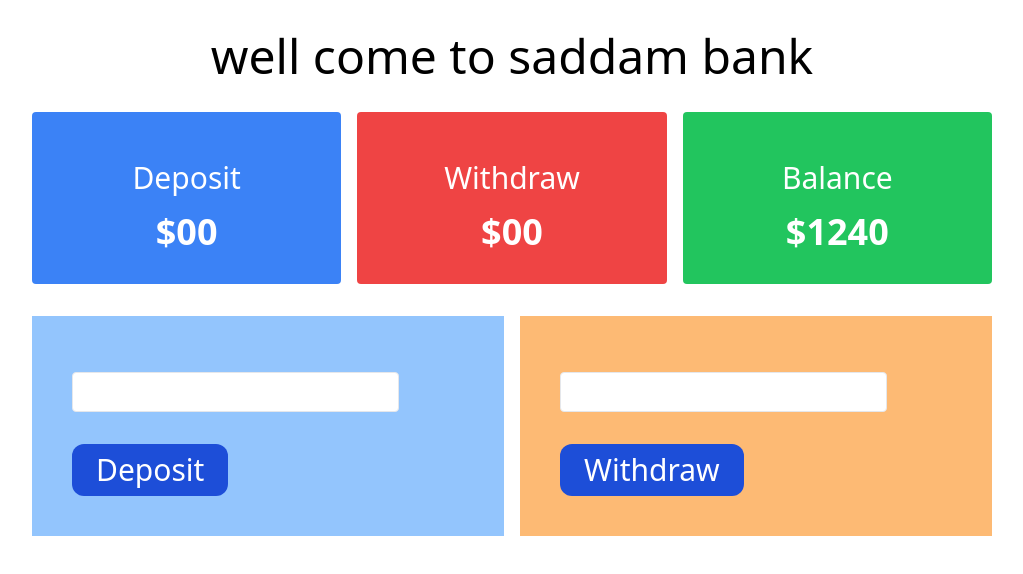
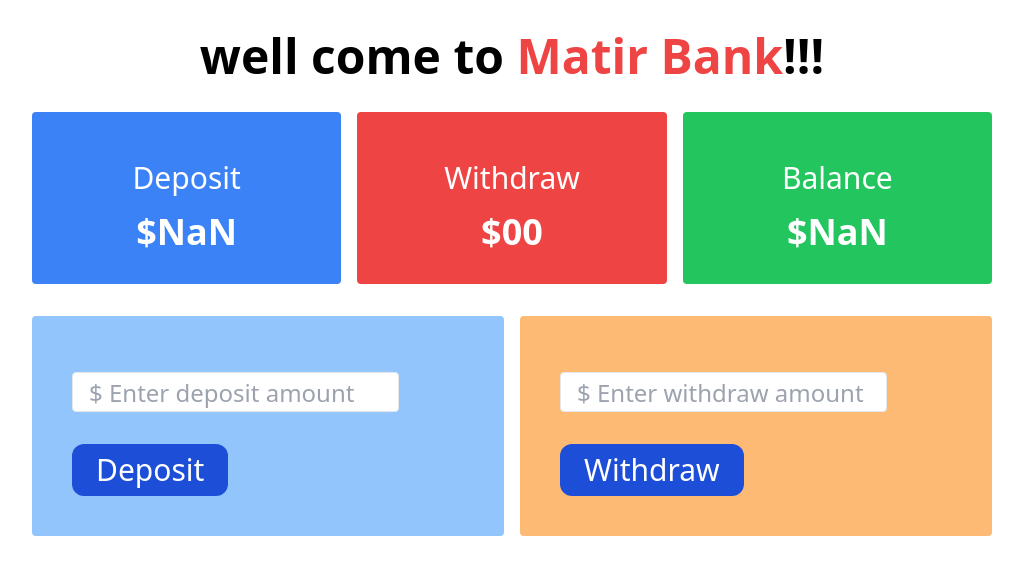
Before and after one commit to saddamhosan/my-bank, a plain HTML site: page banking.html in a window 1280 px wide. Both pictures are taken after a click on the button "Deposit". Shown: the whole page, without its empty margins (128-1151 px from the left). Drawn offline with nearby package versions, Linux system fonts and the light colour scheme.

Commit message:
finished

```diff
--- a/banking.html
+++ b/banking.html
@@ -9,27 +9,32 @@
     <title>Document</title>
   </head>
   <body>
-    <h1 class="text-5xl text-center my-8">well come to saddam bank</h1>
+    <h1 class="text-5xl text-center my-8 font-bold">
+      well come to <span class="text-red-500">Matir Bank</span>!!!
+    </h1>
     <section class="w-3/4 mx-auto">
       <div class="grid grid-cols-3 gap-4 text-white">
         <div class="bg-blue-500 text-center py-8 rounded">
           <h2 class="text-3xl font-medium my-4">Deposit</h2>
-          <h1 class="text-4xl font-semibold">$<span>00</span></h1>
+          <h1 class="text-4xl font-semibold">$<span id="deposit">00</span></h1>
         </div>
         <div class="bg-red-500 text-center py-8 rounded">
           <h2 class="text-3xl font-medium my-4">Withdraw</h2>
-          <h1 class="text-4xl font-semibold">$<span>00</span></h1>
+          <h1 class="text-4xl font-semibold">$<span id="withdraw">00</span></h1>
         </div>
         <div class="bg-green-500 text-center py-8 rounded">
           <h2 class="text-3xl font-medium my-4">Balance</h2>
-          <h1 class="text-4xl font-semibold">$<span>1240</span></h1>
+          <h1 class="text-4xl font-semibold">
+            $<span id="balance">1240</span>
+          </h1>
         </div>
       </div>
       <div class="grid grid-cols-2 gap-4">
-        <div class="my-8 bg-blue-300 p-10">
+        <div class="my-8 bg-blue-300 p-10 rounded">
           <input
-            class="block h-10 w-5/6 my-4 border rounded"
+            class="block h-10 w-5/6 my-4 border rounded pl-4 text-2xl"
             type="number"
+            placeholder="$ Enter deposit amount"
             id="deposit-field"
           />
           <button
@@ -39,11 +44,12 @@
             Deposit
           </button>
         </div>
-        <div class="my-8 bg-orange-300 p-10">
+        <div class="my-8 bg-orange-300 p-10 rounded">
           <input
-            class="block h-10 w-5/6 my-4 border rounded"
+            class="block h-10 w-5/6 my-4 border rounded pl-4 text-2xl"
             type="number"
             id="withdraw-field"
+            placeholder="$ Enter withdraw amount"
           />
           <button
             class="text-3xl text-white font-medium bg-blue-700 mt-4 px-6 py-2 rounded-xl"
@@ -54,5 +60,7 @@
         </div>
       </div>
     </section>
+
+    <script src="js/banking.js"></script>
   </body>
 </html>
--- /dev/null
+++ b/js/banking.js
@@ -0,0 +1,24 @@
+const depositBtn = document.getElementById("deposit-btn");
+depositBtn.addEventListener("click", function () {
+  const depositField = document.getElementById("deposit-field");
+  const depositAmount = parseFloat(depositField.value);
+  const depositBox = document.getElementById("deposit");
+  const deposit = parseFloat(depositBox.innerText);
+  depositBox.innerText = deposit + depositAmount;
+  depositField.value = "";
+  const balanceBox = document.getElementById("balance");
+  const balance = parseFloat(balanceBox.innerText);
+  balanceBox.innerText = balance + depositAmount;
+});
+const withdrawBtn = document.getElementById("withdraw-btn");
+withdrawBtn.addEventListener("click", function () {
+  const withdrawField = document.getElementById("withdraw-field");
+  const withdrawAmount = parseFloat(withdrawField.value);
+  const withdrawBox = document.getElementById("withdraw");
+  const withdraw = parseFloat(withdrawBox.innerText);
+  withdrawBox.innerText = withdraw + withdrawAmount;
+  withdrawField.value = "";
+  const balanceBox = document.getElementById("balance");
+  const balance = parseFloat(balanceBox.innerText);
+  balanceBox.innerText = balance - withdrawAmount;
+});
```
Also changed, not shown: index.html (+5 -3 lines).
